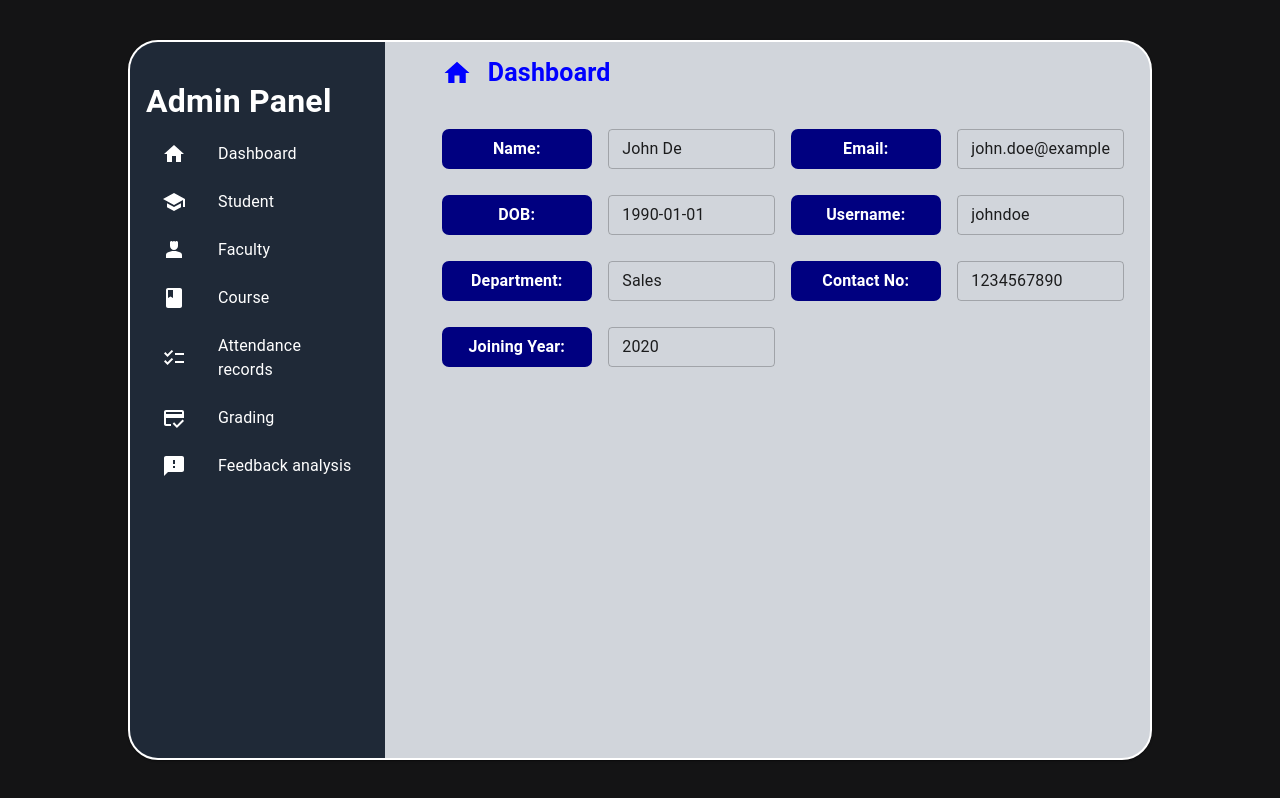
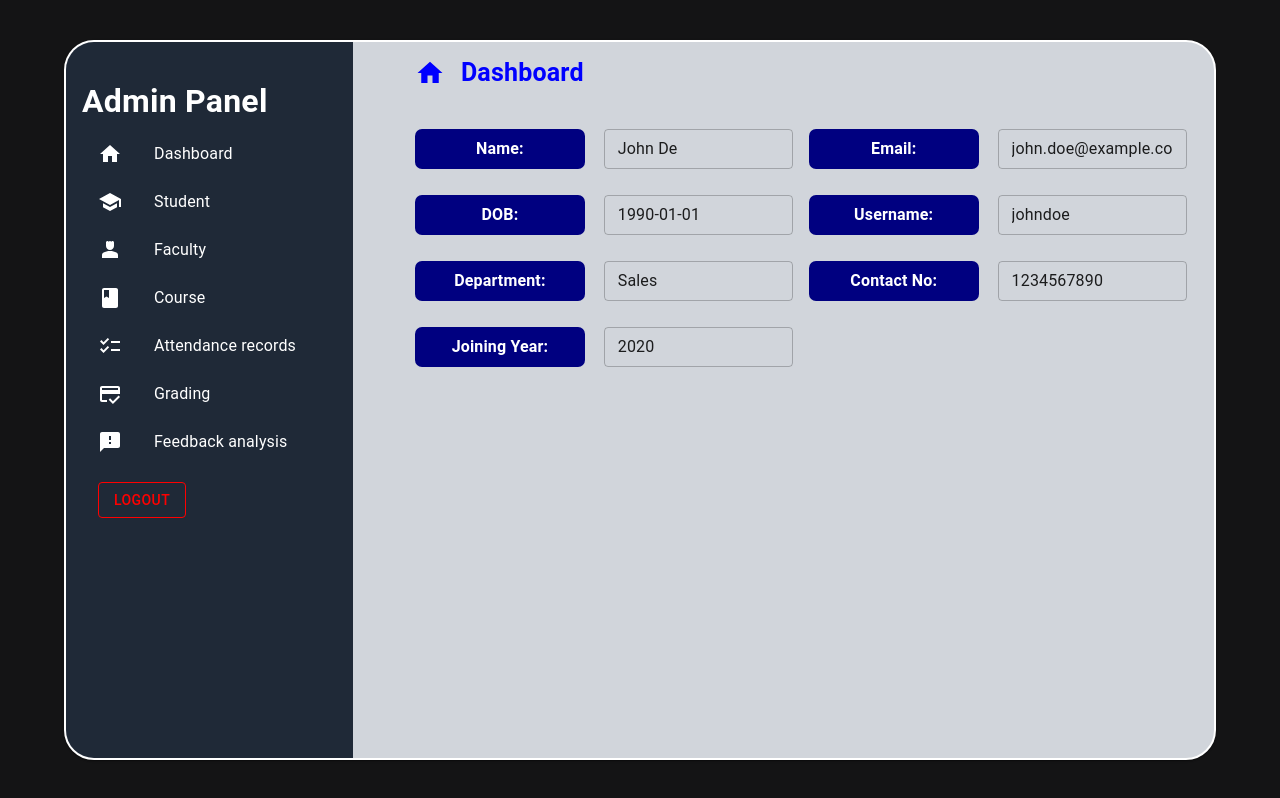
Before and after one commit to anshg03/GC-WEB, a Next.js app in the folder nextjs/: page /admin/home in a window 1280 px wide. Built offline with nearby package versions, Linux system fonts and the light colour scheme; no server answers.

Commit message:
Fixed some styling

```diff
--- a/nextjs/components/AdminCard.jsx
+++ b/nextjs/components/AdminCard.jsx
@@ -30,7 +30,7 @@ const AdminCard = ({ children }) => {
     >
       <Card
         sx={{
-          width: "80%",
+          width: "90%",
           height: "90%",
           display: "flex",
           flexDirection: "column",
@@ -70,6 +70,24 @@ const AdminCard = ({ children }) => {
               Admin Panel
             </Typography>
             <NavigationSideBar />
+            <Button
+              variant="outlined"
+              color="primary"
+              sx={{
+                m: 1,
+                ml: 2,
+                color: "red",
+                borderColor: "red",
+                "&:hover": {
+                  color: "white",
+                  borderColor: "red",
+                  bgcolor: "red",
+                },
+              }}
+              onClick={handleLogout}
+            >
+              Logout
+            </Button>
           </CardContent>
           <CardContent sx={{ width: "70%", height: "100%", overflow: "auto" }}>
             {children}
```
